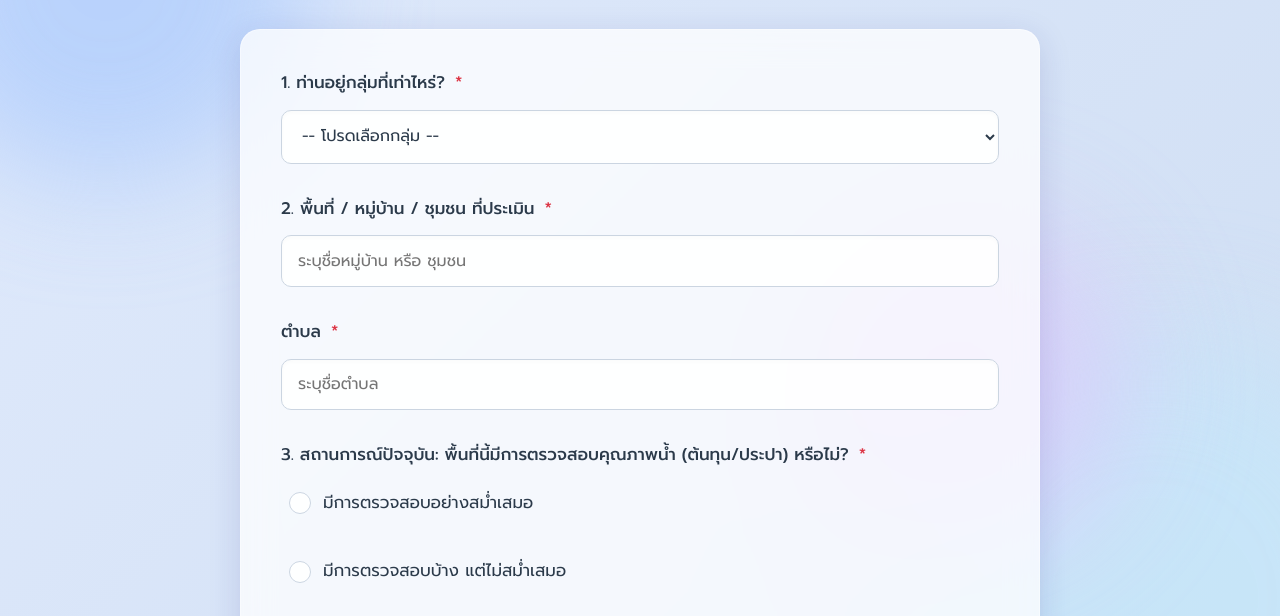
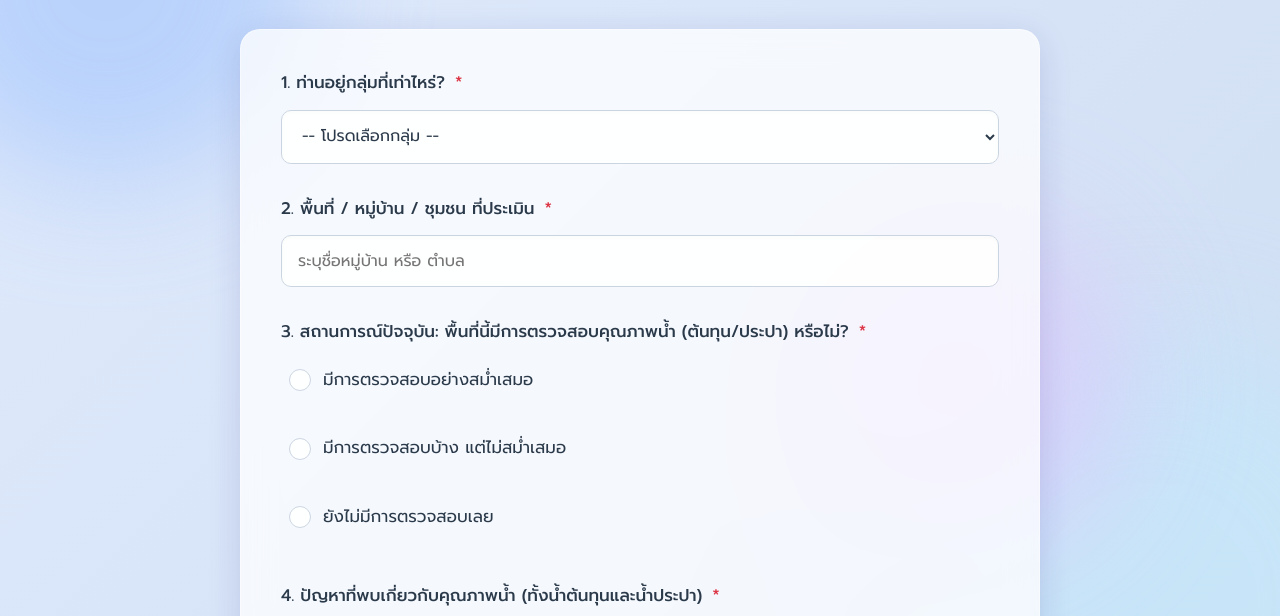
Before and after one commit to mongyphoto-netizen/WaterQuality, a plain HTML site: page index.html in a window 1280 px wide. Shown: the part 127-743 px from the top of the page. Drawn offline with Linux system fonts and the light colour scheme.

Commit message:
Revert subdistrict field

```diff
--- a/index.html
+++ b/index.html
@@ -44,13 +44,7 @@
                 <!-- 2. พื้นที่ -->
                 <div class="form-group">
                     <label for="area">2. พื้นที่ / หมู่บ้าน / ชุมชน ที่ประเมิน <span class="required">*</span></label>
-                    <input type="text" id="area" name="area" placeholder="ระบุชื่อหมู่บ้าน หรือ ชุมชน" required>
-                </div>
-
-                <!-- 2.1 ตำบล -->
-                <div class="form-group">
-                    <label for="subdistrict">ตำบล <span class="required">*</span></label>
-                    <input type="text" id="subdistrict" name="subdistrict" placeholder="ระบุชื่อตำบล" required>
+                    <input type="text" id="area" name="area" placeholder="ระบุชื่อหมู่บ้าน หรือ ตำบล" required>
                 </div>
 
                 <!-- 3. สถานการณ์ปัจจุบัน -->
--- a/script.js
+++ b/script.js
@@ -31,7 +31,6 @@ document.addEventListener('DOMContentLoaded', () => {
         const data = {
             groupNumber: formData.get('groupNumber'),
             area: formData.get('area'),
-            subdistrict: formData.get('subdistrict'),
             currentStatus: formData.get('currentStatus'),
             problems: formData.get('problems'),
             causes: formData.get('causes'),
```
